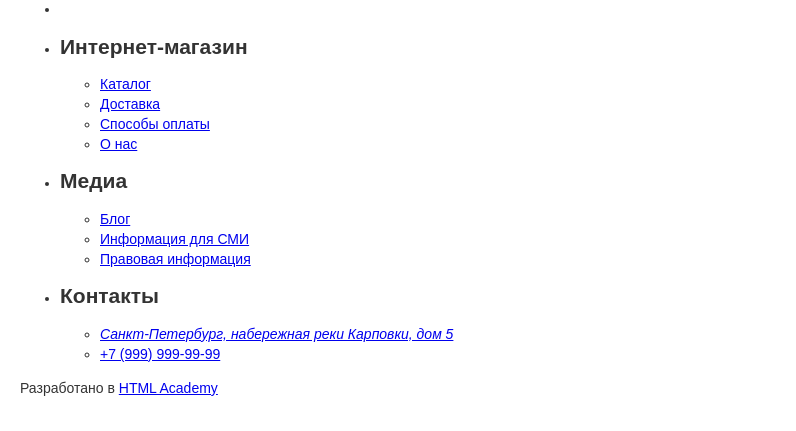
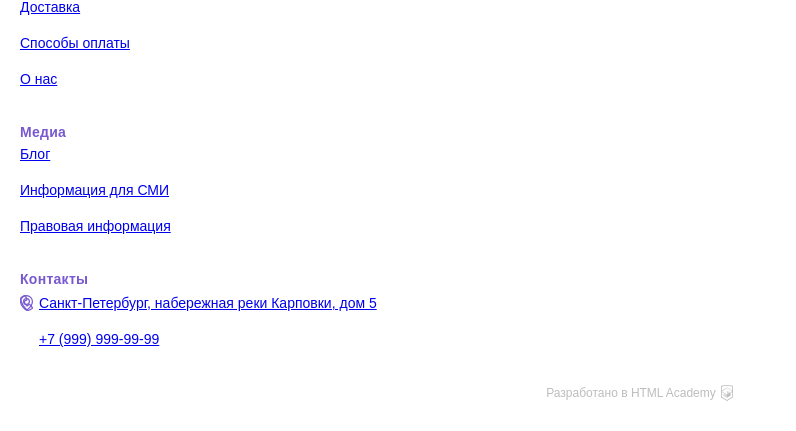
Before and after one commit to AlexKolbe/Drink2Go, a website: page source/index.html in a window 1280 px wide. Shown: the part 4758-5189 px from the top of the page, without its empty margins (0-796 px from the left). Drawn offline with nearby package versions, Linux system fonts and the light colour scheme; files that its build step writes are made by us from their sources; a web font is replaced by a local one.

Commit message:
add footer styles

```diff
--- /dev/null
+++ b/source/styles/blocks/contacts.scss
@@ -0,0 +1,32 @@
+//
+.contacts {
+  margin-bottom: 21px;
+}
+
+.contacts__link {
+  @include font-info(14px, 20px);
+  text-transform: none;
+  padding-top: 2px;
+  padding-left: 19px;
+  letter-spacing: 0;
+}
+
+.contacts__link--address::before {
+  content: "";
+  position: absolute;
+  left: 0;
+  top: 4px;
+  width: 13px;
+  height: 16px;
+  background: url("../../icons/address-icon.svg") no-repeat center;
+}
+
+.contacts__link--telephone::before {
+  content: "";
+  position: absolute;
+  left: 0;
+  top: 4px;
+  width: 13px;
+  height: 16px;
+  background: url("../../icons/phone-icon.svg") no-repeat center;
+}
--- /dev/null
+++ b/source/styles/blocks/footer.scss
@@ -0,0 +1,94 @@
+//
+.footer {
+  padding-top: 22px;
+}
+
+.footer__container {
+  display: grid;
+  grid-template-columns: min-content 1fr min-content min-content;
+  grid-template-areas:
+    "logo       social"
+    "navigation navigation"
+    "developer  developer";
+}
+
+.footer__logo {
+  grid-area: logo;
+}
+
+.footer__logo-description {
+  display: none;
+  margin: 0;
+  grid-area: description;
+}
+
+.footer__social {
+  grid-area: social;
+}
+
+.footer__navigation-list {
+  @include list-base;
+  grid-area: navigation;
+}
+
+.footer__navigation-list::before,
+.footer__navigation-item::after {
+  @include mobile {
+    content: "";
+    position: absolute;
+    left: 50%;
+    width: 100vw;
+    height: 1px;
+    background-color: $base-color-2;
+    transform: translateX(-50%);
+  }
+}
+
+
+.footer__developer {
+  grid-area: developer;
+  padding: 0;
+  padding-top: 3px;
+  display: flex;
+  justify-content: center;
+  margin-bottom: 18px;
+}
+
+.footer__developer-label {
+  @include font-info(12px, 16px);
+  color: $base-color-5;
+}
+
+.footer__developer-link {
+  @include font-info(12px, 16px);
+  position: relative;
+  text-decoration: none;
+  color: $base-color-5;
+  padding-right: 18px;
+
+  &:hover {
+    color: $base-color-1;
+  }
+
+  &:active {
+    color: $alternate-color-2;
+  }
+
+  &::after {
+    content: "";
+    position: absolute;
+    right: 0;
+    width: 13px;
+    height: 16px;
+    mask: url("../../icons/academy-logo-icon.svg") no-repeat center;
+    background-color: $base-color-5;
+  }
+
+  &:hover::after {
+    background-color: $base-color-1;
+  }
+
+  &:active::after {
+    background-color: $alternate-color-2;
+  }
+}
--- /dev/null
+++ b/source/styles/blocks/navigation-topic.scss
@@ -0,0 +1,31 @@
+//
+.navigation-topic {
+  padding-top: 6px;
+
+  @include mobile {
+    margin-bottom: 27px;
+  }
+}
+
+.navigation-topic__title {
+  @include font-info(14px, 20px, 700);
+  color: $base-color-1;
+
+  letter-spacing: 0.02em;
+  margin: 0;
+  margin-bottom: 2px;
+
+  @include mobile {
+    padding: 15px 0;
+  }
+}
+
+.navigation-topic__list {
+  @include list-base;
+  position: relative;
+  margin-bottom: 27px;
+}
+
+.navigation-topic__item {
+  margin-bottom: 16px;
+}
--- /dev/null
+++ b/source/styles/blocks/social.scss
@@ -0,0 +1,31 @@
+//
+
+.social {
+  @include list-base;
+  display: flex;
+  gap: 20px;
+  flex-wrap: wrap;
+  align-items: center;
+  padding: 0 0 18px;
+  justify-content: flex-end;
+}
+
+.social__link {
+  display: flex;
+  align-items: center;
+  justify-content: center;
+  min-width: 40px;
+  min-height: 40px;
+  border-radius: 4px;
+  color: $base-color-5;
+
+  &:hover {
+    color: $base-color-1;
+    background-color: $base-color-2;
+  }
+
+  &:active {
+    color: $base-color-1;
+    background-color: $alternate-color-3;
+  }
+}
--- a/source/styles/styles.scss
+++ b/source/styles/styles.scss
@@ -10,6 +10,12 @@
 @import "./blocks/main.scss"; //основной блок
 @import "./blocks/button.scss"; //кнопки
 @import "./blocks/link.scss"; // ссылки
+//Шапка сайта
 @import "./blocks/header.scss"; // шапка сайта
 @import "./blocks/main-nav.scss"; // главное меню
 @import "./blocks/activites.scss"; // активность
+//Подвал сайта
+@import "./blocks/footer.scss"; // подвал сайта
+@import "./blocks/social.scss"; // социальные сети
+@import "./blocks/navigation-topic.scss"; // навигация в подвале
+@import "./blocks/contacts.scss"; // контакты в подвале
```
